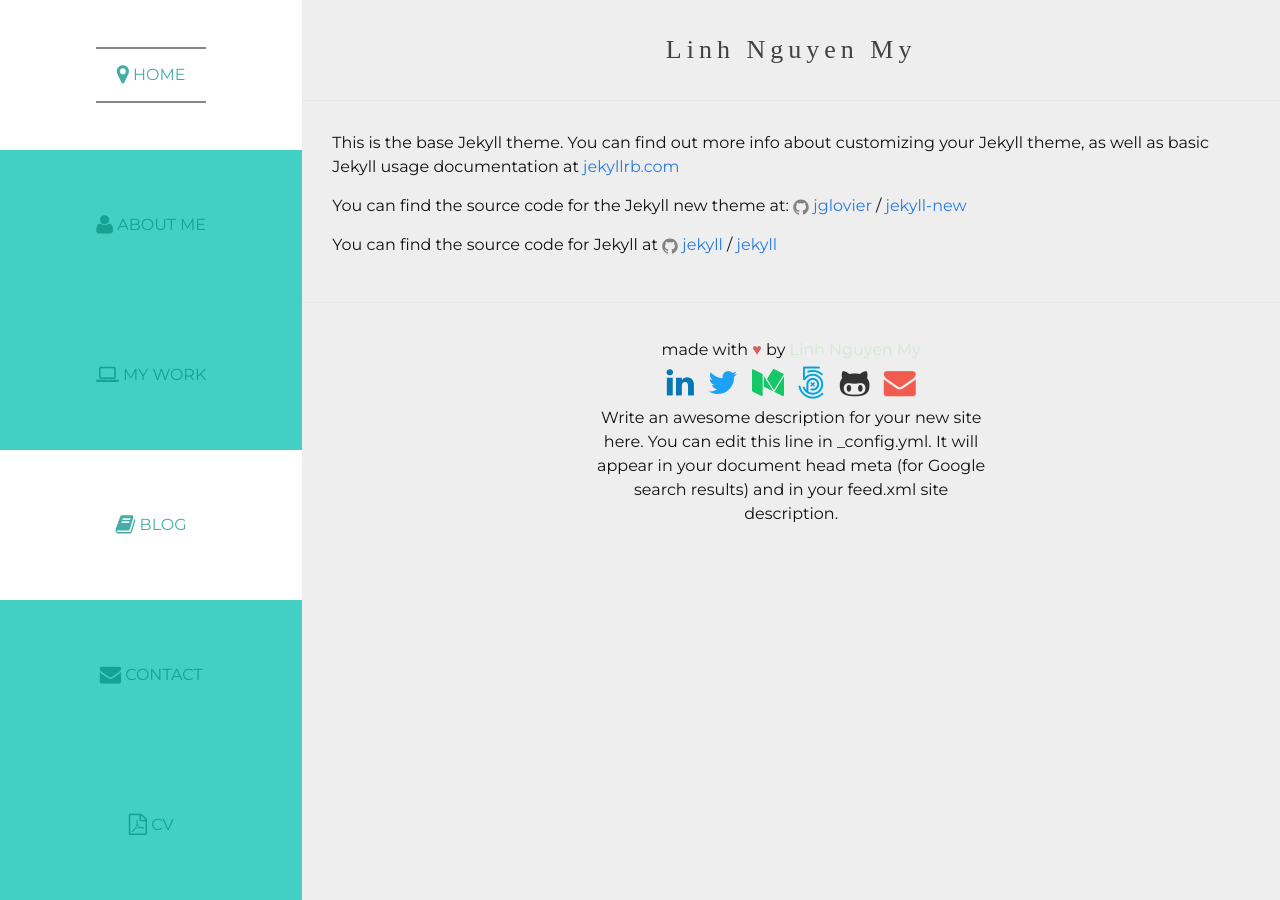
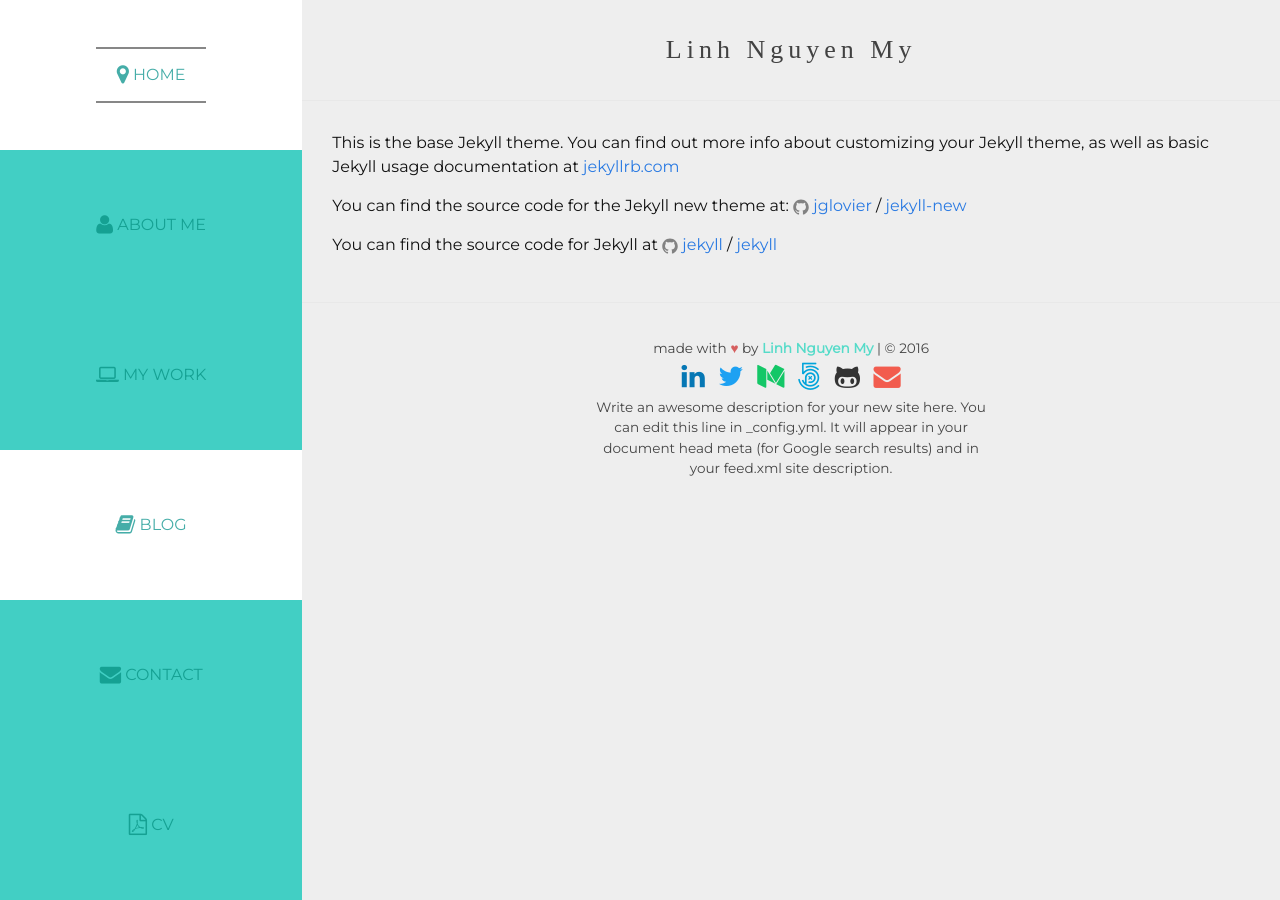
Before and after one commit to pinglinh/pinglinh.com, a Jekyll site: the page built from blog.md, in a window 1280 px wide. Built offline with Jekyll 4.4.1, drawn with Linux system fonts in a browser that asks for light colours; some web fonts are replaced.

Commit message:
Changed font size, style and colour of footer text

```diff
--- a/_includes/footer.html
+++ b/_includes/footer.html
@@ -22,7 +22,7 @@
       <div class="footer">
 
         <div class="title-mail">
-        made with <span style="color: #D65F5F">&hearts;</span> by <span style="color: #d1e9d2">Linh Nguyen My</span>
+        made with <span style="color: #D65F5F"><strong>&hearts;</strong></span> by <span style="color: #56dbc9"><strong>Linh Nguyen My</strong></span> | &copy; 2016
 
         <!-- {{ site.title }} | www.pinglinh.com -->
         </div>
--- a/_sass/_layout.scss
+++ b/_sass/_layout.scss
@@ -184,6 +184,8 @@ body {
 .site-footer {
     border-top: 1px solid $grey-color-light;
     padding: $spacing-unit 0;
+    font-size: 0.85em;
+    color: #454545;
 }
 
 .footer {
--- a/css/main.scss
+++ b/css/main.scss
@@ -14,7 +14,7 @@ $base-line-height: 1.5;
 
 $spacing-unit:     30px;
 
-$text-color:       #111;
+$text-color:       #111111;
 $background-color: #EEEEEE;
 $brand-color:      #2a7ae2;
 
```
